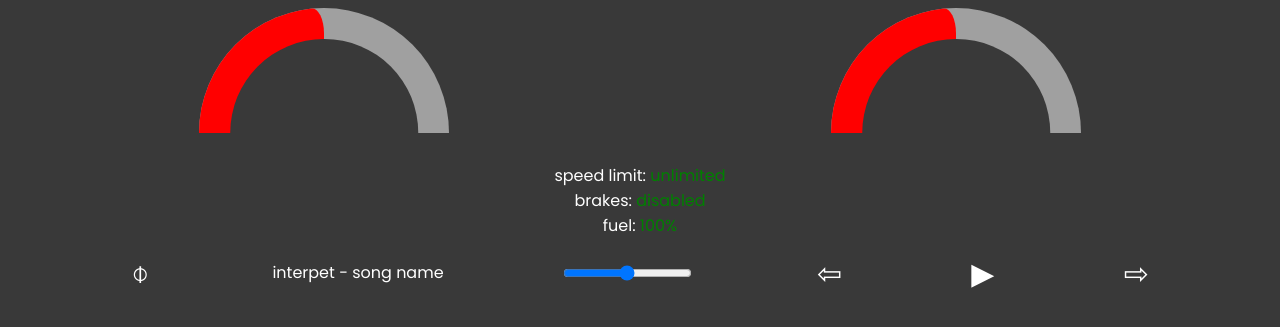
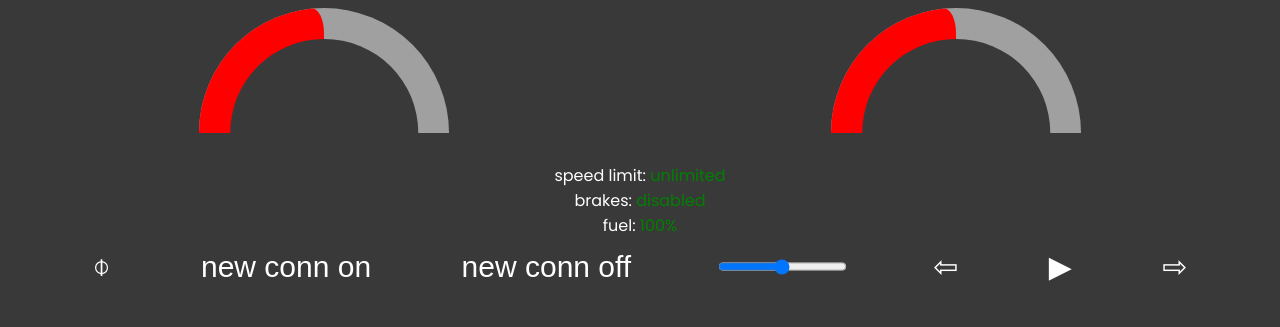
Before and after one commit to karastift/dash-backend, a Flask app: page / in a window 1280 px wide. Shown: the top 327 px of the page. Run offline with Flask 3, Linux system fonts and the light colour scheme; parts of the project's set-up code (start-up, migrations or seed data) failed here and were passed over; some libraries are stand-ins or nearby versions.

Commit message:
pairable on/off button in front end

```diff
--- a/app.py
+++ b/app.py
@@ -135,7 +135,7 @@ def bluetooth_endpoint(action):
 
         return '', 200
 
-    elif action == 'pairing':
+    elif action == 'pairable':
         status = request.form.get('status')
         bluetooth.pairable(status == 'true')
 
--- a/static/player.js
+++ b/static/player.js
@@ -34,6 +34,8 @@ document.addEventListener('DOMContentLoaded', () => {
     const backButton = document.getElementById('forwardButton');
     const forwardButton = document.getElementById('backButton');
     const shutdownButton = document.getElementById('shutdownButton');
+    const newConnOnButton = document.getElementById('pairing-discoverable-on');
+    const newConnOffButton = document.getElementById('pairing-discoverable-off');
     // const playerSlider = document.getElementById('playerSlider');
     // const currentTimeLabel = document.getElementById('song-current');
     // const endTimeLabel = document.getElementById('song-end');
@@ -56,6 +58,16 @@ document.addEventListener('DOMContentLoaded', () => {
 
     shutdownButton.addEventListener('click', async () => {
         sendRequest('/shutdown');
+    });
+
+    newConnOnButton.addEventListener('click', async () => {
+        sendRequest('/bluetooth/discoverable', { status: true });
+        sendRequest('/bluetooth/pairable', { status: true });
+    });
+
+    newConnOffButton.addEventListener('click', async () => {
+        sendRequest('/bluetooth/discoverable', { status: false });
+        sendRequest('/bluetooth/pairable', { status: false });
     });
 
     // playerSlider.addEventListener('change', () => {
--- a/templates/index.html
+++ b/templates/index.html
@@ -37,8 +37,9 @@
   </div>
 
   <div class="player">
-  <button class="control-button" id="shutdownButton">⌽</button>
-    <span id="song-name" class="song">interpet - song name</span>
+    <button class="control-button" id="shutdownButton">⌽</button>
+    <button class="control-button" id="pairing-discoverable-on">new conn on</button>
+    <button class="control-button" id="pairing-discoverable-off">new conn off</button>
     <!-- <span id="song-current" class="song">0:16</span> -->
     <!-- <input type="range" id="playerSlider" min="0" max="100" value="50"> -->
     <!-- <span id="song-end" class="song">3:12</span> -->
```
